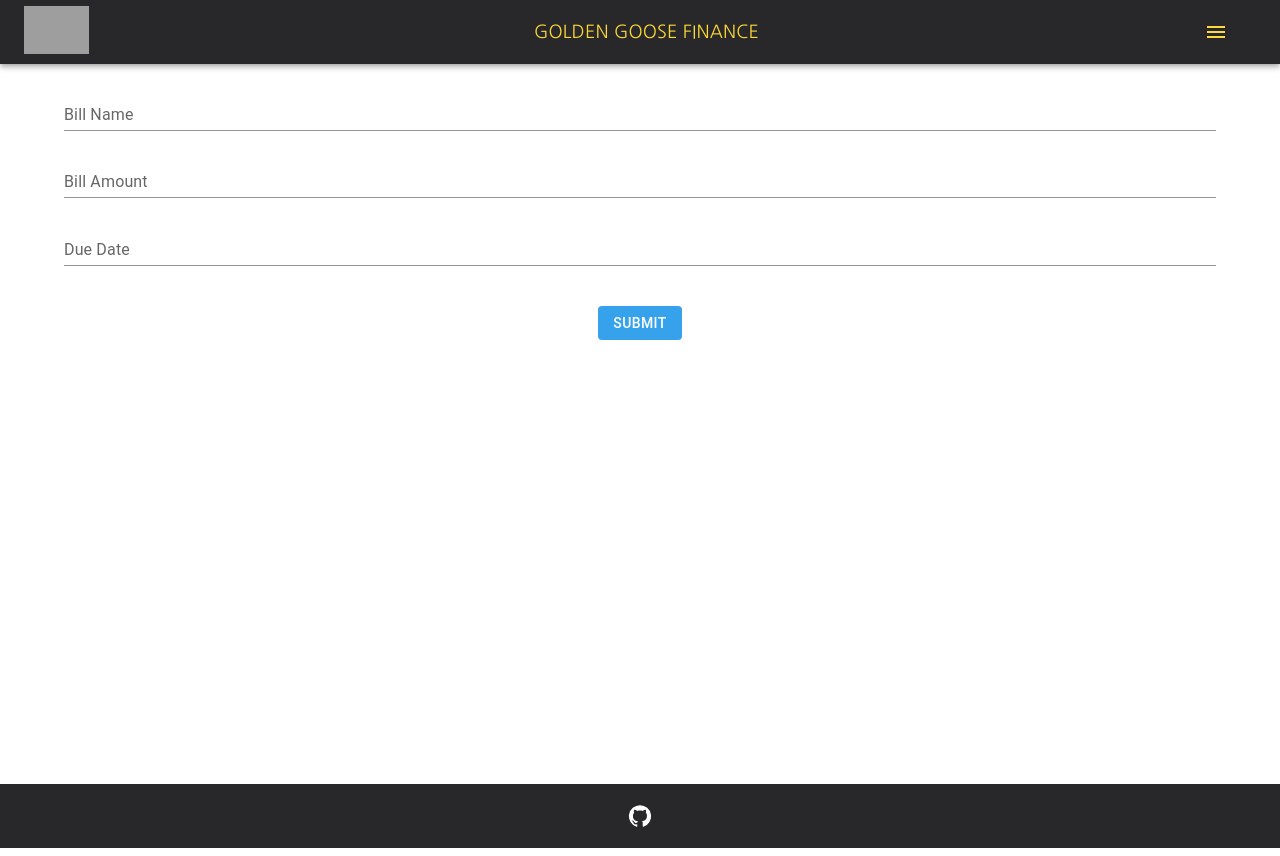
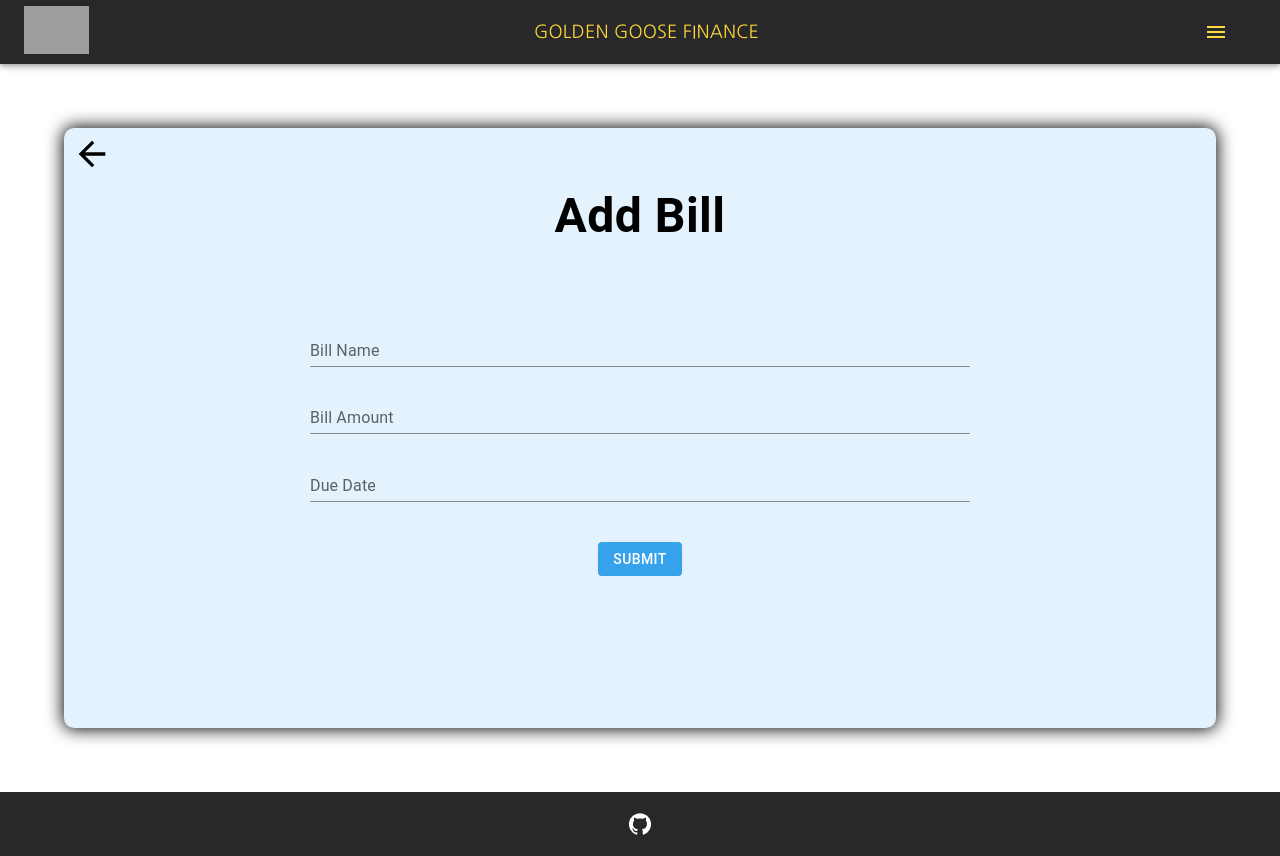
Before and after one commit to edyta0106/Golden-Goose-Finance, a React (Create React App) app in the folder client/: page /billsform in a window 1280 px wide. Built offline with nearby package versions, Linux system fonts and the light colour scheme; grey boxes are pictures that could not be loaded.

Commit message:
Added styling to all the form pages

```diff
--- a/client/src/components/Bills/BillsForm.js
+++ b/client/src/components/Bills/BillsForm.js
@@ -1,4 +1,5 @@
-import { Container, TextField, Button } from "@mui/material";
+import { Container, TextField, Button, Typography } from "@mui/material";
+import ArrowBack from "@mui/icons-material/ArrowBack";
 import { Box } from "@mui/system";
 import React, { useState } from "react";
 import { Link } from "react-router-dom";
@@ -55,7 +56,52 @@ export default function BillsForm() {
 
   return (
     <>
-      <Container sx={{ minHeight: " 90vh" }}>
+      <Container
+        sx={{
+          borderRadius: "10px",
+          boxShadow: "0px 0px 17px 1px black",
+          width: "90%",
+          height: "75vh",
+          bgcolor: "#E3F2FD",
+          marginTop: "5%",
+          marginBottom: "5%",
+          display: "flex",
+          flexDirection: "column",
+          alignItems: "center",
+        }}
+      >
+        <Box
+          sx={{
+            width: "105%",
+            display: "flex",
+            justifyContent: "flex-start",
+          }}
+        >
+          <Link to="/bills">
+            <Button>
+              <ArrowBack
+                sx={{
+                  fontSize: 40,
+                  color: "black",
+                }}
+              />
+            </Button>
+          </Link>
+        </Box>
+        <Box
+          sx={{
+            height: "20%",
+          }}
+        >
+          <Typography
+            sx={{
+              fontSize: "300%",
+              fontWeight: "bolder",
+            }}
+          >
+            Add Bill
+          </Typography>
+        </Box>
         <Box component="form">
           <StyledTextField
             name="billName"
--- a/client/src/components/Savings/SavingsForm.js
+++ b/client/src/components/Savings/SavingsForm.js
@@ -1,7 +1,8 @@
-import { Container, TextField, Button } from "@mui/material";
+import { Container, TextField, Button, Typography } from "@mui/material";
+import ArrowBack from "@mui/icons-material/ArrowBack";
 import { Box } from "@mui/system";
 import React, { useState } from "react";
-import { Form, Link } from "react-router-dom";
+import { Link } from "react-router-dom";
 import styled from "@emotion/styled";
 import { useMutation } from "@apollo/client";
 import { ADD_GOAL } from "../../utils/mutations";
@@ -47,7 +48,53 @@ export default function SavingsForm() {
 
   return (
     <>
-      <Container sx={{ minHeight: " 90vh" }}>
+      <Container
+        sx={{
+          borderRadius: "10px",
+          boxShadow: "0px 0px 17px 1px black",
+          width: "90%",
+          height: "75vh",
+          bgcolor: "#FFF8E1",
+          marginTop: "5%",
+          marginBottom: "5%",
+          display: "flex",
+          flexDirection: "column",
+          alignItems: "center",
+        }}
+      >
+        <Box
+          sx={{
+            width: "105%",
+            display: "flex",
+            justifyContent: "flex-start",
+          }}
+        >
+          <Link to="/savings">
+            <Button>
+              <ArrowBack
+                sx={{
+                  fontSize: 40,
+                  color: "black",
+                }}
+              />
+            </Button>
+          </Link>
+        </Box>
+        <Box
+          sx={{
+            height: "20%",
+          }}
+        >
+          <Typography
+            sx={{
+              fontSize: "300%",
+              fontWeight: "bolder",
+            }}
+          >
+            {/* dayjs().format(MM/DD/YYYY) */}
+            Add Goal
+          </Typography>
+        </Box>
         <form component="form">
           <StyledTextField
             name="goalName"
--- a/client/src/components/Spending/SpendingForm.js
+++ b/client/src/components/Spending/SpendingForm.js
@@ -1,7 +1,8 @@
-import { Container, TextField, Button } from "@mui/material";
+import { Container, TextField, Button, Typography } from "@mui/material";
+import ArrowBack from "@mui/icons-material/ArrowBack";
 import { Box } from "@mui/system";
 import React, { useState } from "react";
-import { Form, Link } from "react-router-dom";
+import { Link } from "react-router-dom";
 import styled from "@emotion/styled";
 import { useMutation } from "@apollo/client";
 import { ADD_EXPENSE } from "../../utils/mutations";
@@ -38,7 +39,52 @@ export default function SpendingForm() {
 
   return (
     <>
-      <Container sx={{ minHeight: " 90vh" }}>
+      <Container
+        sx={{
+          borderRadius: "10px",
+          boxShadow: "0px 0px 17px 1px black",
+          width: "90%",
+          height: "75vh",
+          bgcolor: "#FFEBEE",
+          marginTop: "5%",
+          marginBottom: "5%",
+          display: "flex",
+          flexDirection: "column",
+          alignItems: "center",
+        }}
+      >
+        <Box
+          sx={{
+            width: "105%",
+            display: "flex",
+            justifyContent: "flex-start",
+          }}
+        >
+          <Link to="/spending">
+            <Button>
+              <ArrowBack
+                sx={{
+                  fontSize: 40,
+                  color: "black",
+                }}
+              />
+            </Button>
+          </Link>
+        </Box>
+        <Box
+          sx={{
+            height: "20%",
+          }}
+        >
+          <Typography
+            sx={{
+              fontSize: "300%",
+              fontWeight: "bolder",
+            }}
+          >
+            Add Expense
+          </Typography>
+        </Box>
         <form component="form">
           <StyledTextField
             name="expenseName"
```
